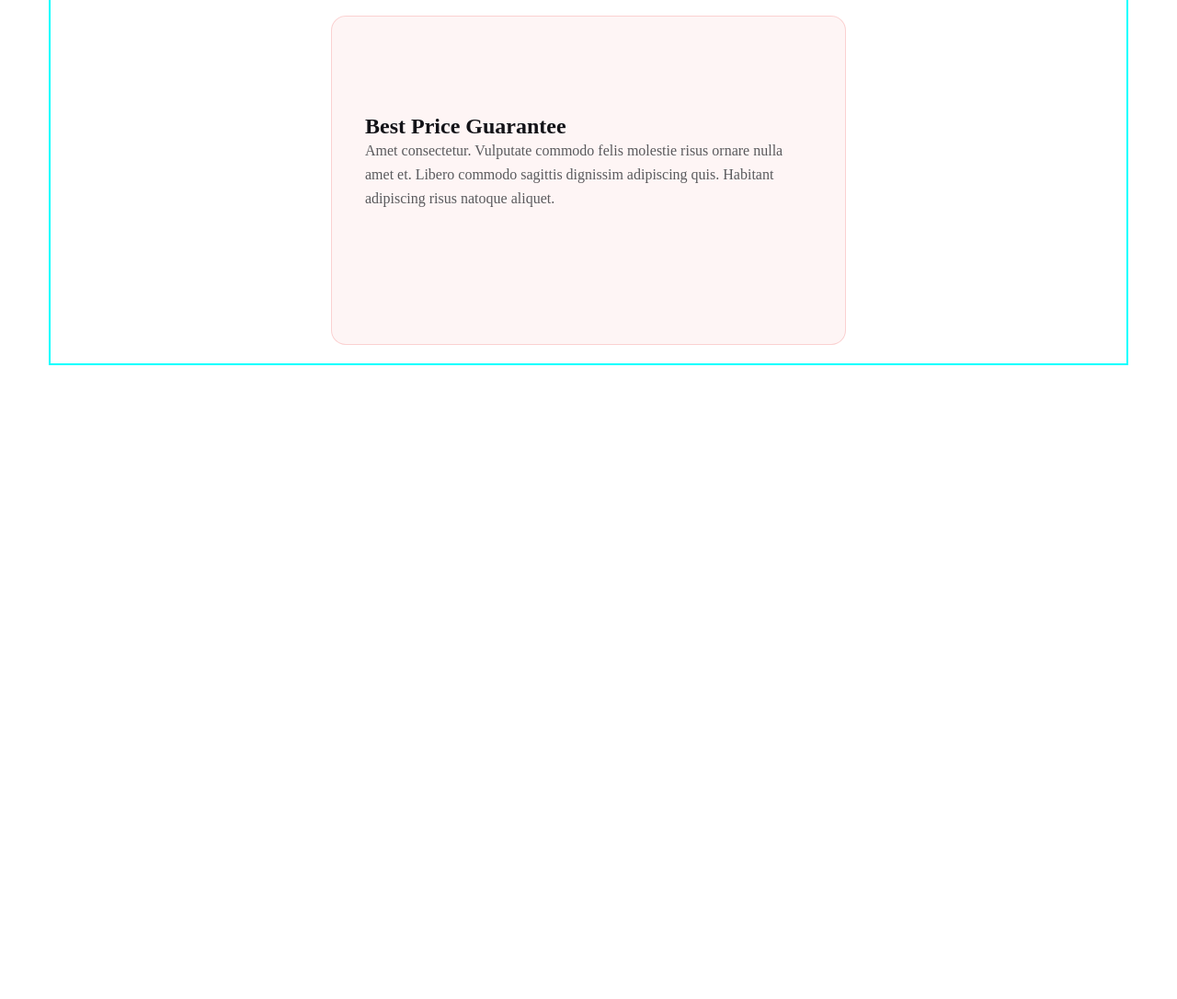
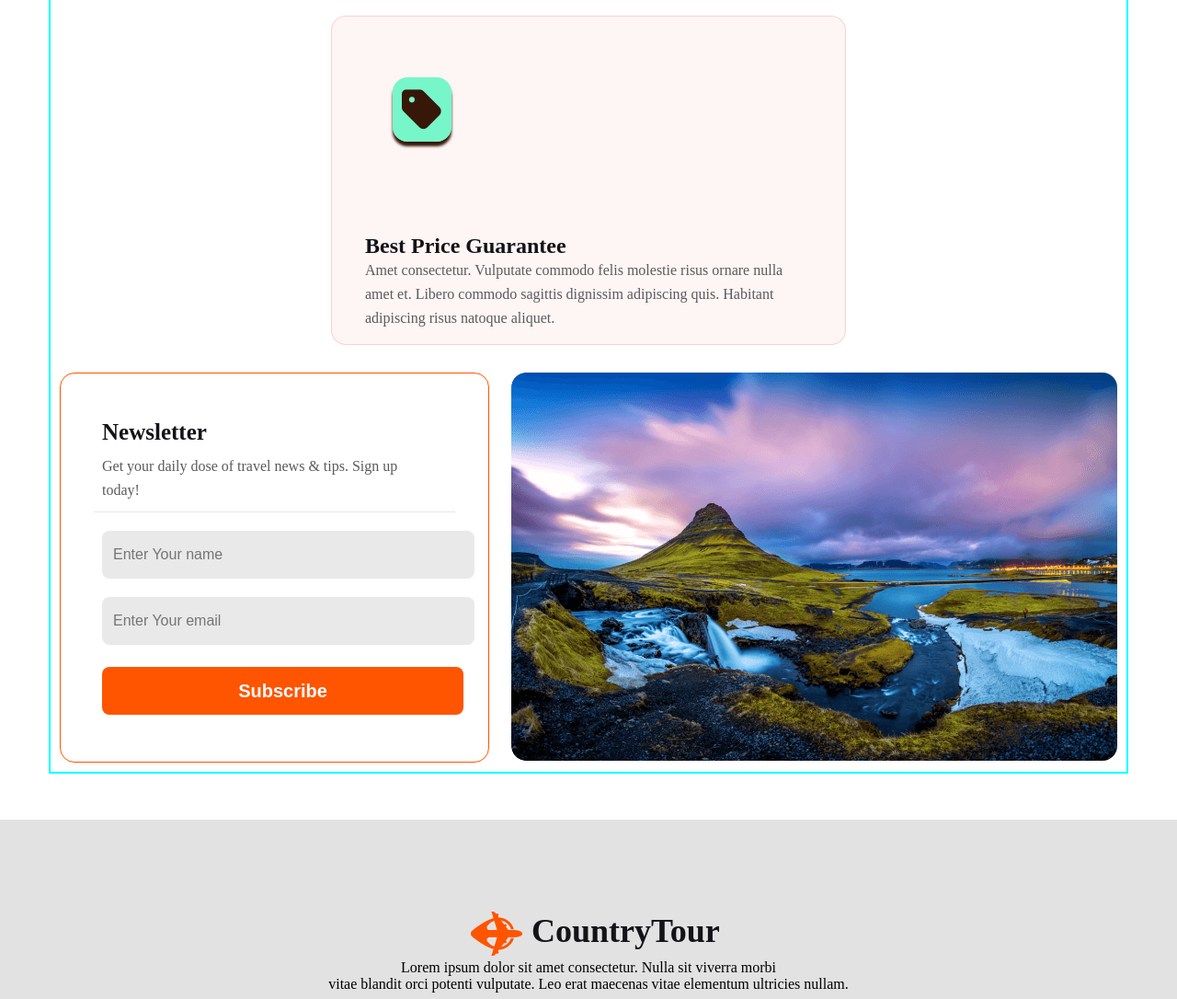
Before and after one commit to Tafiqulislam/My-assignment-2, a plain HTML site: page index.html in a window 1280 px wide. Shown: the part 3031-4117 px from the top of the page at 92% size. Before the commit the page ends 3478 px from the top, so only its background shows below. Drawn offline with Linux system fonts and the light colour scheme.

Commit message:
add image

```diff
--- a/css/style.css
+++ b/css/style.css
@@ -105,6 +105,8 @@ select{
     font-weight: 700;
     border: none;
 }
+
+
 
 .main_section-1{
     display: flex;
@@ -347,3 +349,150 @@ select{
     font-weight: 400;
     line-height: 26px;
 }
+
+/* font wasam icons  */
+.fa-solid{
+    color: #371808;
+    font-size: 50px;
+    padding: 10px;
+    background-color: rgba(13, 248, 170, 0.557);
+    border-radius: 16px;
+    box-shadow: 0px 5px 3px 0px;
+}
+
+.fa-location-pin{
+    background-color: rgba(13, 134, 248, 0.557);
+    border-radius: 16px;
+    box-shadow: 0px 5px 3px 0px;
+    padding: 10px;
+}
+
+/* input section style */
+.input-box{
+    width: 474px;
+    height: 422px;
+    border-radius: 16px;
+    border: 1px solid #FF5400;
+}
+
+
+.input-title{
+    color: #131318;
+    font-size: 25px;
+    font-weight: 800;
+    padding-top: 50px;
+    padding-left: 45px;
+}
+.input-discribshon{
+    color: #5A5A5D;
+    font-size: 16px;
+    font-weight: 400;
+    line-height: 26px;
+    width: 350px;
+    padding-left: 45px;
+    padding-top: 10px;
+}
+.hr-line{
+    width: 393px;
+    height: 1px;
+    background: rgba(19, 19, 24, 0.10);
+    margin: 10px auto;
+}
+
+.form-style{
+    margin-left: 45px;
+}
+
+input {
+    display: block;
+    width: 393px;
+    height: 52px;
+    border-radius: 8px;
+    background: rgba(19, 19, 24, 0.091);
+    color: rgba(19, 19, 24, 0.829);
+    font-size: 16px;
+    font-weight: 400;
+    border: none;
+    margin-top: 20px;
+    padding-left: 12px;
+}
+
+.input-box-button{
+    width: 393px;
+    height: 52px;
+    border-radius: 8px;
+    background: #FF5400;
+    border: none;
+    color: #FFF;
+    text-align: center;
+    font-size: 20px;
+    font-weight: 800;
+    margin-top: 24px;
+
+}
+
+.input-section-image{
+    width: 672px;
+    height: 422px;
+    border-radius: 16px;
+    background-image: url(Images/Rectangle\ 8\ \(1\).png);
+    background-repeat: no-repeat;
+    background-size: cover;
+}
+
+.input-and-image-section{
+    display: flex;
+    gap: 24px;
+    padding: 10px;
+}
+
+/* footer area style */
+.footer-area{
+    width: 100%;
+    height: 500px;
+    background: rgba(19, 19, 24, 0.123);
+}
+.footer-container{
+    display: flex;
+}
+.footer-title{
+    color: #131318;
+    font-size: 36px;
+    font-weight: 800;
+    padding-left: 10px;
+    margin-top: 100px;
+}
+
+.footer-image{
+    margin-left: 40%;
+    margin-top: 100px;
+}
+.footer-discribshon{
+    text-align: center;
+}
+
+/* icons style */
+.icons-container{
+    display: flex;
+    position: relative;
+    width: 400px;
+    padding: 10px;
+    margin: 0 auto;
+}
+i{
+    margin: 30px;
+}
+
+.hr-line-2{
+    width: 872px;
+    height: 2px;
+    background: rgba(19, 19, 24, 0.10);
+    margin: 20px auto;
+}
+
+.footer-lest-text{
+    color: #131318;
+    font-size: 16px;
+    font-weight: 300;
+    text-align: center;
+}
--- a/index.html
+++ b/index.html
@@ -3,6 +3,8 @@
 <head>
     <meta charset="UTF-8">
     <meta name="viewport" content="width=device-width, initial-scale=1.0">
+    <!-- font-awesome -->
+    <link rel="stylesheet" href="https://cdnjs.cloudflare.com/ajax/libs/font-awesome/6.5.1/css/all.min.css" integrity="sha512-DTOQO9RWCH3ppGqcWaEA1BIZOC6xxalwEsw9c2QQeAIftl+Vegovlnee1c9QX4TctnWMn13TZye+giMm8e2LwA==" crossorigin="anonymous" referrerpolicy="no-referrer" />
     <title>Assignment Web site</title>
     <link rel="stylesheet" href="css/style.css">
 </head>
@@ -13,6 +15,7 @@
             <div class="nav_image-section">
                 <img class="nav-image" src="Images/Group 40071 (2).png" alt="">
             </div>
+
             <div class="nav_title-section">
                 <h3 class="nav-title">Country<span class="span-1">Tour</span></h3>
             </div>
@@ -38,7 +41,7 @@
                     <select name="" id="">
                         <option value="">Select Type</option>
                     </select>
-                    <button class="button-1">Find Now</button>
+                    <button class="button-1"> Find Now </button>
                 </form>
             </div>
         </div>
@@ -106,10 +109,6 @@
 
 
 
-
-
-
-
 <!-- Main section-2 -->
         <div class="kat-container">
             <h3 class="kat-container-title">Why Choose Us</h3>
@@ -118,26 +117,78 @@
 
         <section class="main_section-2">
             <div class="main_section_2_box-1">
+                <i class="fa-solid fa-shop"></i>
                 <h3 class="main_section_2_box_2_title">Handpicked Hotels</h3>
                 <p class="main_section-2_discrbshon-1">Amet consectetur. Vulputate commodo felis molestie risus  ornare nulla amet et. Libero commodo sagittis dignissim adipiscing quis. Habitant adipiscing risus natoque aliquet. </p>
             </div>
 
             <div class="main_section-2_box-2">
+                <i class="fa-solid fa-location-pin"></i>
                 <h3 class="main_section_2_box_2_title">World Class Service</h3>
                 <p class="main_section-2_discrbshon-1">Amet consectetur. Vulputate commodo felis molestie risus  ornare nulla amet et. Libero commodo sagittis dignissim adipiscing quis. Habitant adipiscing risus natoque aliquet. </p>
             </div>
         </section>
 
         <div class="main-section_box-3">
+            <i class="fa-solid fa-tag"></i>
             <h3 class="main-section-box-3-title">Best Price Guarantee</h3>
             <p class="main-section_box-3-discribshon">Amet consectetur. Vulputate commodo felis molestie risus  ornare nulla amet et. Libero commodo sagittis dignissim adipiscing quis. Habitant adipiscing risus natoque aliquet. </p>
         </div>
+<!-- input fill         -->
+        <section class="input-and-image-section">
+            <div class="input-box">
+                <h3 class="input-title">Newsletter</h3>
+                <p class="input-discribshon">Get your daily dose of travel news & tips. Sign up today!</p>
+            <div class="hr-line">
+
+            </div>
+
+            <form class="form-style">
+                <input type="text" placeholder="Enter Your name">
+                <input type="text" placeholder="Enter Your email">
+                <button class="input-box-button">Subscribe</button>
+            </form>
+            </div>
+
+            <div class="input-section-image">
+
+            </div>
+        </section>
     </main>
 
 
+
 <!-- My footer section -->
-    <footer>
+    <footer class="footer">
+        <section class="footer-area">
 
+            <div class="footer-main-container">
+                <div class="footer-container">
+                    <div class="footer-image">
+                        <img src="Images/Group 40071 (2).png" alt="">
+                    </div>
+
+                    <div class="footer-title-box">
+                        <h3 class="footer-title">CountryTour</h3>
+                    </div>
+                </div>
+                <p class="footer-discribshon">Lorem ipsum dolor sit amet consectetur. Nulla sit viverra morbi <br> vitae blandit orci potenti vulputate. Leo erat maecenas vitae elementum ultricies nullam. </p>
+            </div>
+
+
+            <div class="icons-container">
+                <h2><i class="fa-brands fa-twitter"></i></h2>
+                <h2><i class="fa-brands fa-facebook"></i></h2>
+                <h2><i class="fa-brands fa-instagram"></i></h2>
+                <h2><i class="fa-brands fa-github"></i></h2>
+            </div>
+
+            <div class="hr-line-2">
+
+            </div>
+
+            <h4 class="footer-lest-text">2017, All Rights Reserved.</h4>
+        </section>
     </footer>
 </body>
 </html>
```
